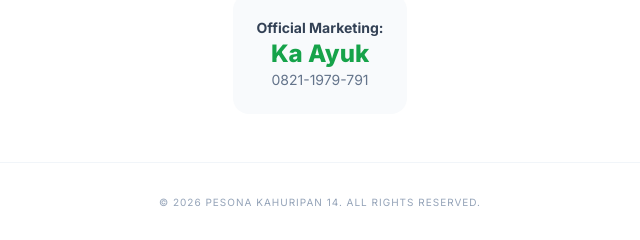
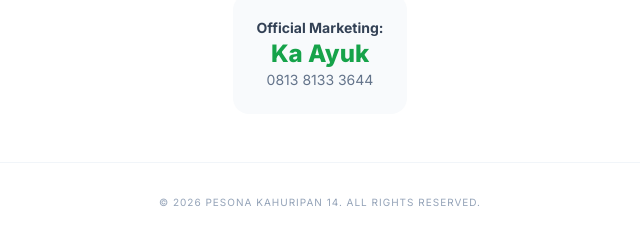
Before and after one commit to mkpesonabot-star/Pesona_Kahuripan, a plain HTML site: page index.html in a window 1280 px wide. Shown: the part 4178-4418 px from the top of the page, 320-960 px from the left. Drawn offline with nearby package versions, Linux system fonts and the light colour scheme.

Commit message:
Update index.html

```diff
--- a/index.html
+++ b/index.html
@@ -325,7 +325,7 @@
             <div class="p-6 bg-slate-50 rounded-2xl inline-block">
                 <p class="text-sm font-bold text-slate-700">Official Marketing:</p>
                 <p class="text-2xl font-black text-green-600">Ka Ayuk</p>
-                <p class="text-sm text-slate-500">0821-1979-791</p>
+                <p class="text-sm text-slate-500">0813 8133 3644</p>
             </div>
             <div class="mt-12 pt-8 border-t border-slate-100 text-slate-400 text-[10px] uppercase tracking-widest">
                 &copy; 2026 Pesona Kahuripan 14. All Rights Reserved.
```
